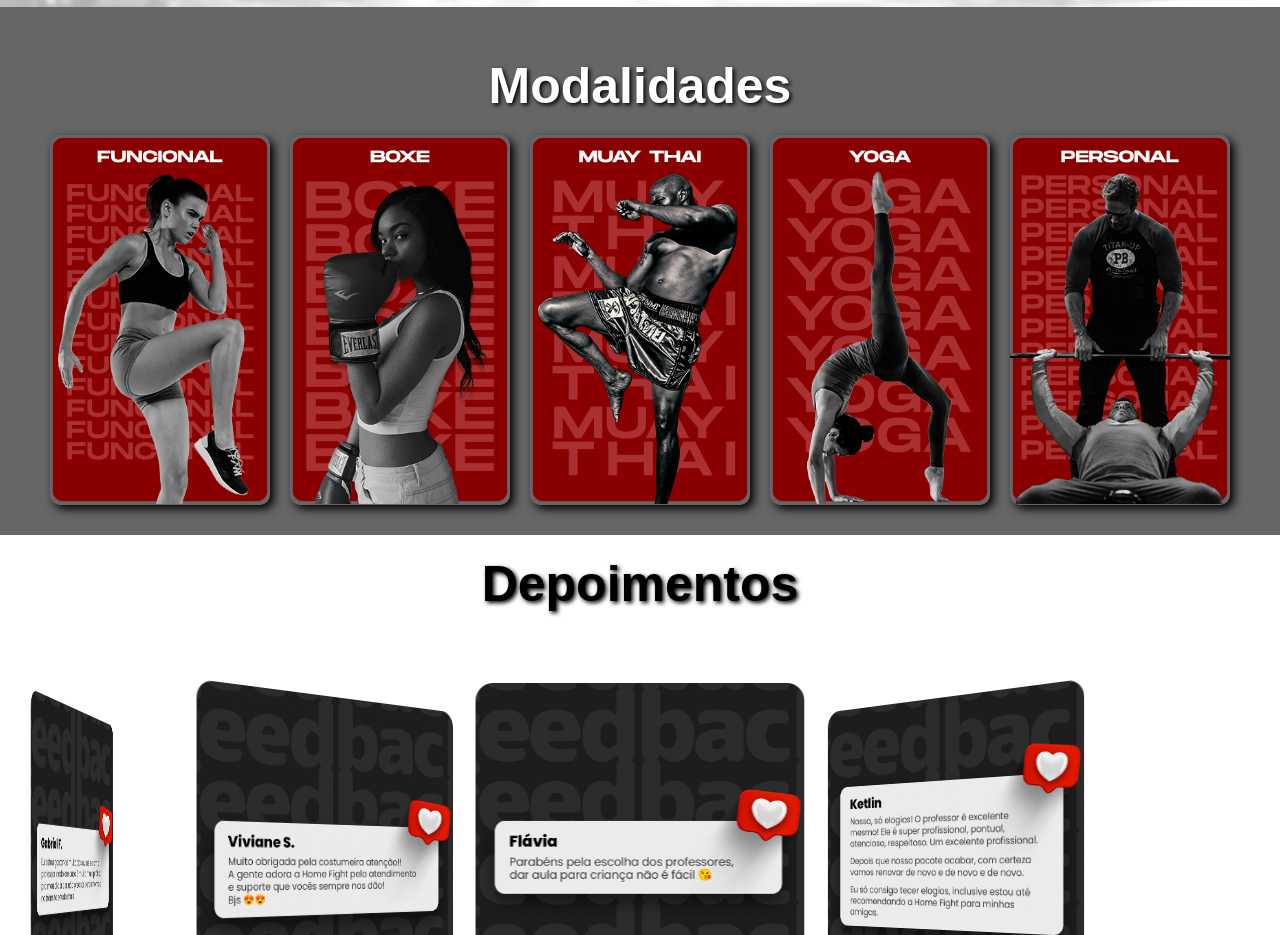
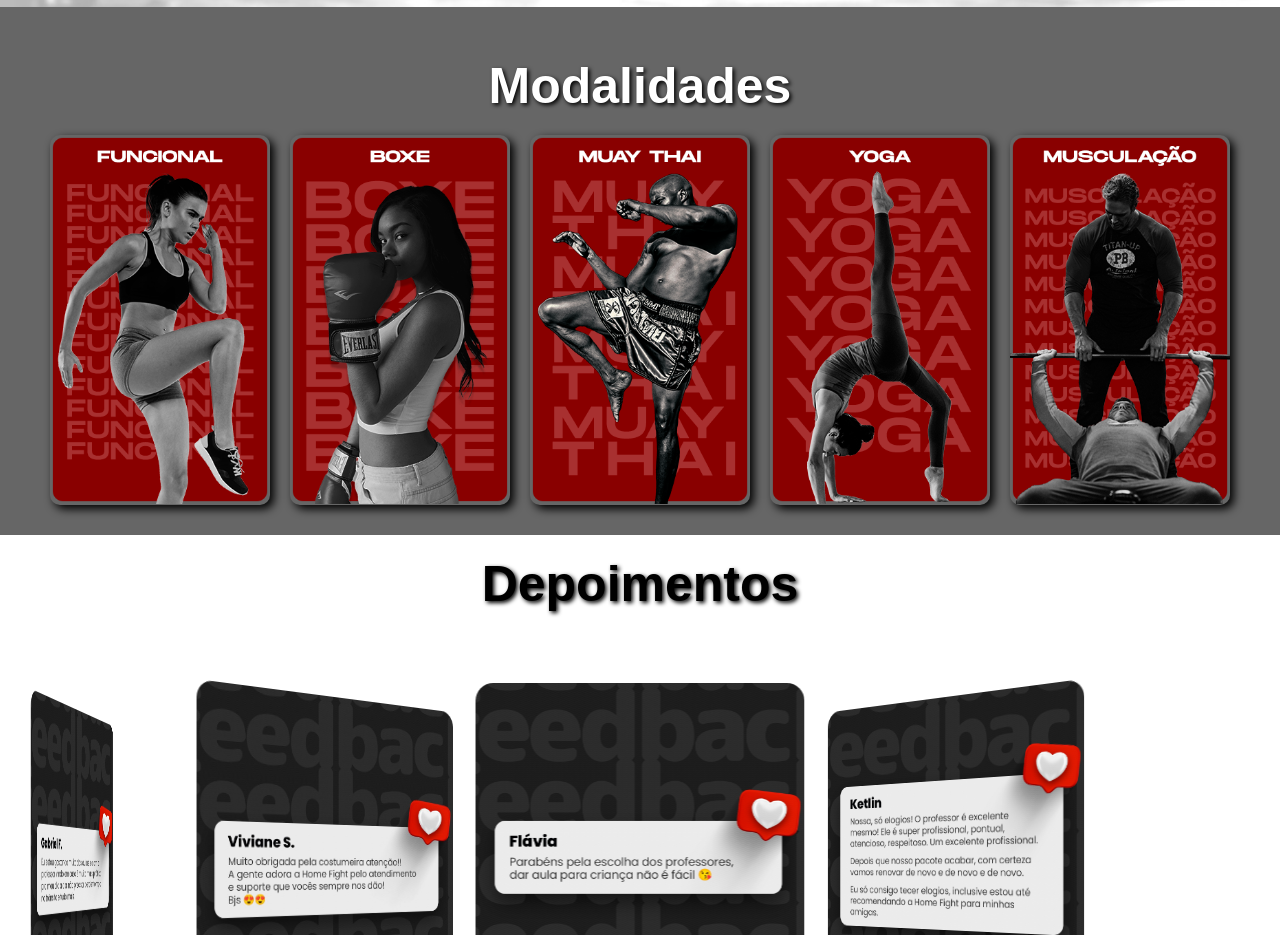
Before and after one commit to karasucyber/Fight_2.0, a Next.js app: page / in a window 1280 px wide. Shown: the part 780-1715 px from the top of the page. Built offline with nearby package versions, Linux system fonts and the light colour scheme; a web font is replaced by a local one.

Commit message:
Correção

```diff
--- a/Componentes/Footer/Footer.tsx
+++ b/Componentes/Footer/Footer.tsx
@@ -14,21 +14,16 @@ const commonButtonStyles = `
 
 const WhatsappButton = styled.a`
   ${commonButtonStyles}
-
-
 `;
 
 const TikTokButton = styled(Button)`
   ${commonButtonStyles}
   background: none;
   transition: background 0.3s ease-in-out;
-
 `;
 
 const InstagramButton = styled(Button)`
   ${commonButtonStyles}
-
-
 `;
 
 
@@ -47,7 +42,7 @@ export const Footer = ()=>{
             <S.Paragrafo>
 A Home Fight teve seu início durante um momento desafiador da história: a pandemia. Cumprimos rigorosamente os protocolos de segurança estabelecidos na época, e nossa empresa emergiu como um ponto de apoio fundamental para a saúde física e mental de nossos clientes.
 
-Fundada por Henrique Garcez, um visionário que deixou um legado duradouro, a Home Fight continua a carregar a tocha de seu compromisso. Nossa missão vai além do simples treinamento é promover bem-estar e qualidade de vida.
+Fundada por Henrique Garcez, um visionário que deixou um legado duradouro, a Home Fight continua a carregar a tocha de seu compromisso. Nossa missão vai além do simples treinamentonn é promover bem-estar e qualidade de vida.
 
 Desde então, crescemos e evoluímos, mantendo-nos fiéis ao nosso objetivo de tornar a saúde acessível e eficaz, independentemente das circunstâncias. Na Home Fight, valorizamos cada passo de nosso percurso e estamos comprometidos em ser uma fonte de força e resiliência para nossos clientes, inspirando todos a alcançar seu melhor potencial. </S.Paragrafo>
         </S.Column>
--- a/Componentes/Modalidades/style.ts
+++ b/Componentes/Modalidades/style.ts
@@ -86,7 +86,7 @@ export const Card5 = styled.div`
         width: 220px;
         height: 370px;
         overflow: hidden;
-        background-image: url("card-personal.png");
+        background-image: url("card-musculacao.png");
         background-color: #f900;
         color: #000;
         background-size: contain;
```
Also changed, not shown: public/card-musculacao.png (added).
